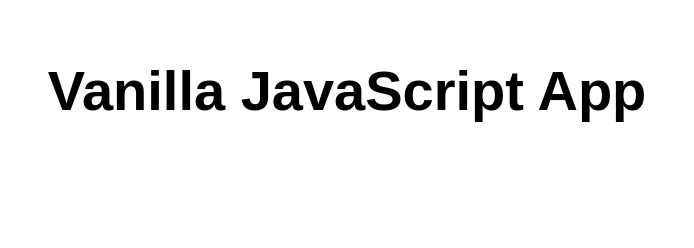
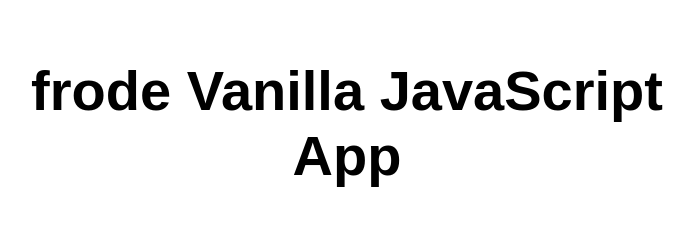
Before and after one commit to frode23/my-first-static-web-app, a plain HTML site: page src/index.html in a window 1280 px wide. Shown: the whole page, without its empty margins (293-987 px from the left). Drawn offline with Linux system fonts and the light colour scheme.

Commit message:
add frode

```diff
--- a/src/index.html
+++ b/src/index.html
@@ -10,7 +10,7 @@
 
 <body>
   <main>
-    <h1>Vanilla JavaScript App</h1>
+    <h1>frode Vanilla JavaScript App</h1>
   </main>
 </body>
 
```
